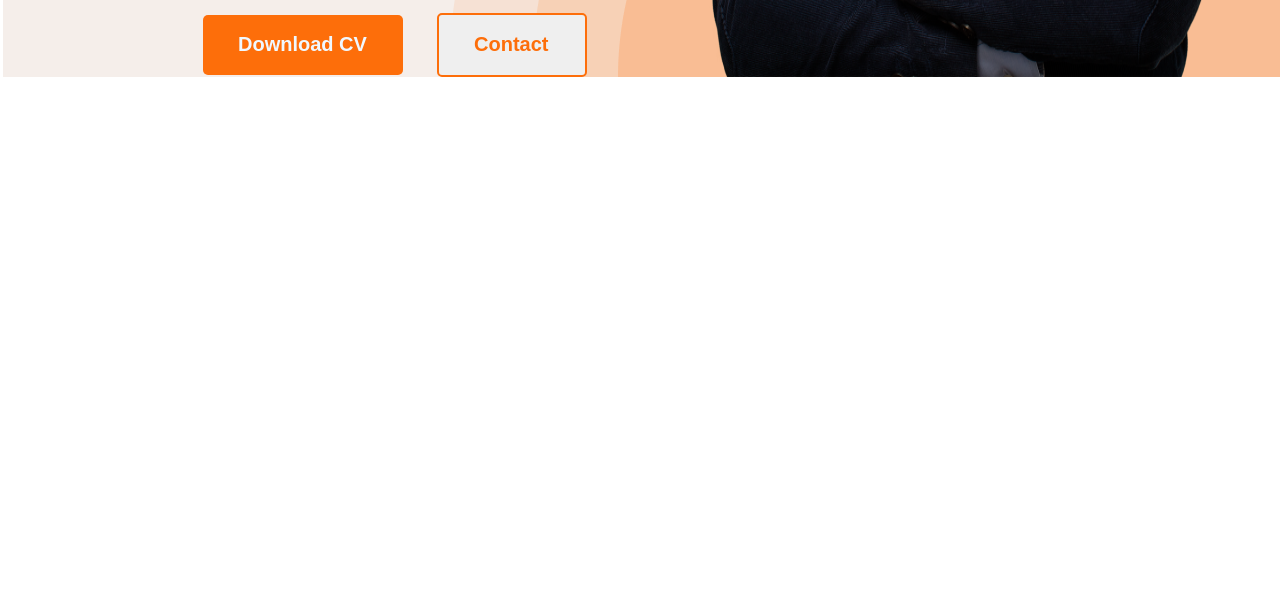
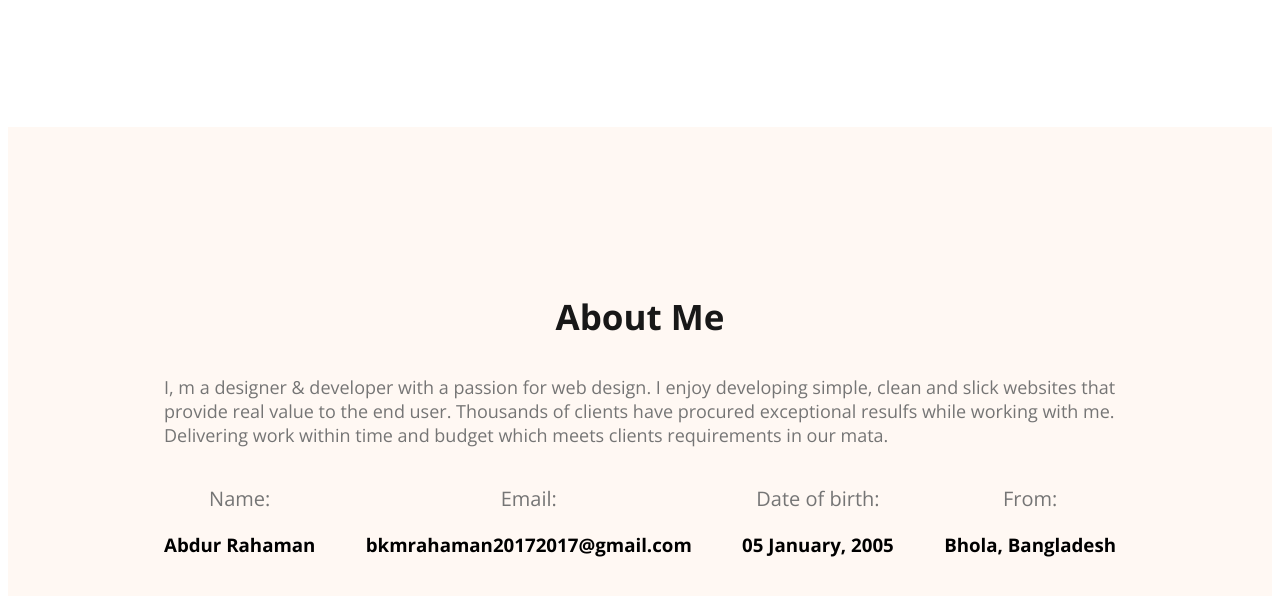
Before and after one commit to abdurrahaman2017/personal-portfolio, a plain HTML site: page index.html in a window 1280 px wide. Shown: the part 842-1438 px from the top of the page. Before the commit the page ends 927 px from the top, so only its background shows below. Drawn offline with nearby package versions, Linux system fonts and the light colour scheme.

Commit message:
about section style

```diff
--- a/index.html
+++ b/index.html
@@ -40,5 +40,39 @@
         </section>
     </header>
 
+    <main>
+        <section class="about-section secound-bg">
+            <h3 class="section-title">About Me</h3>
+            <p class="about-section-description section-description">
+                I, m a designer & developer with a passion for web design. I enjoy developing simple, clean and slick websites that provide real value to the end user. Thousands of clients have procured exceptional resulfs while working with me. Delivering work within time and budget which meets clients requirements in our mata.
+            </p>
+
+            <div class="about-section-info">
+                <div>
+                    <p>Name:</p>
+                    <h3>Abdur Rahaman</h3>
+                </div>
+
+                <div>
+                    <p>Email:</p>
+                    <h3>bkmrahaman20172017@gmail.com</h3>
+                </div>
+
+                <div>
+                    <p>Date of birth:</p>
+                    <h3>05 January, 2005</h3>
+                </div>
+
+                <div>
+                    <p>From:</p>
+                    <h3>Bhola, Bangladesh</h3>
+                </div>
+
+            </div>
+
+        </section>
+
+    </main>
+
 </body>
 </html>
--- a/style/style.css
+++ b/style/style.css
@@ -1,3 +1,5 @@
+/* shared style start  */
+
 .open-sans{
   font-family: "Open Sans", serif;
   font-optical-sizing: auto;
@@ -27,8 +29,32 @@
     border: none;
     padding:18px 36px 19px 35px;
     cursor: pointer;
+}
+
+main{
+    max-width:1400px;
+    margin: 0px auto;
+}
+.secound-bg{
+    background-color: #FFF8F3;
+    padding:131px 156px;
+}
+
+.section-title{
+    color:#181818;
+    font-size:35px;
+    font-weight: bold;
+    text-align: center;
 
 }
+
+.section-description{
+    color: #757575;
+    font-size: 18px;
+    font-weight: 400px;
+}
+/* shared style end here */
+
 /* nav bar style  */
 
 nav{
@@ -80,7 +106,7 @@ nav > ul > li > a{
 }
 
 .hero-area-content{
-    margin-top: 250px;
+    margin-top: 130px;
     max-width: 700px;
 }
 
@@ -107,3 +133,25 @@ nav > ul > li > a{
 
 
 /* hero area start */
+
+/* about section style here */
+
+.about-section{
+    margin-top:149px;
+}
+
+.about-section-info{
+    display: flex;
+    justify-content: space-between;
+}
+
+.about-section-info div{
+    text-align: center;
+
+}
+
+.about-section-info div p{
+    font-size:20px;
+    font-weight: 400px;
+    color: #757575;
+}
```
